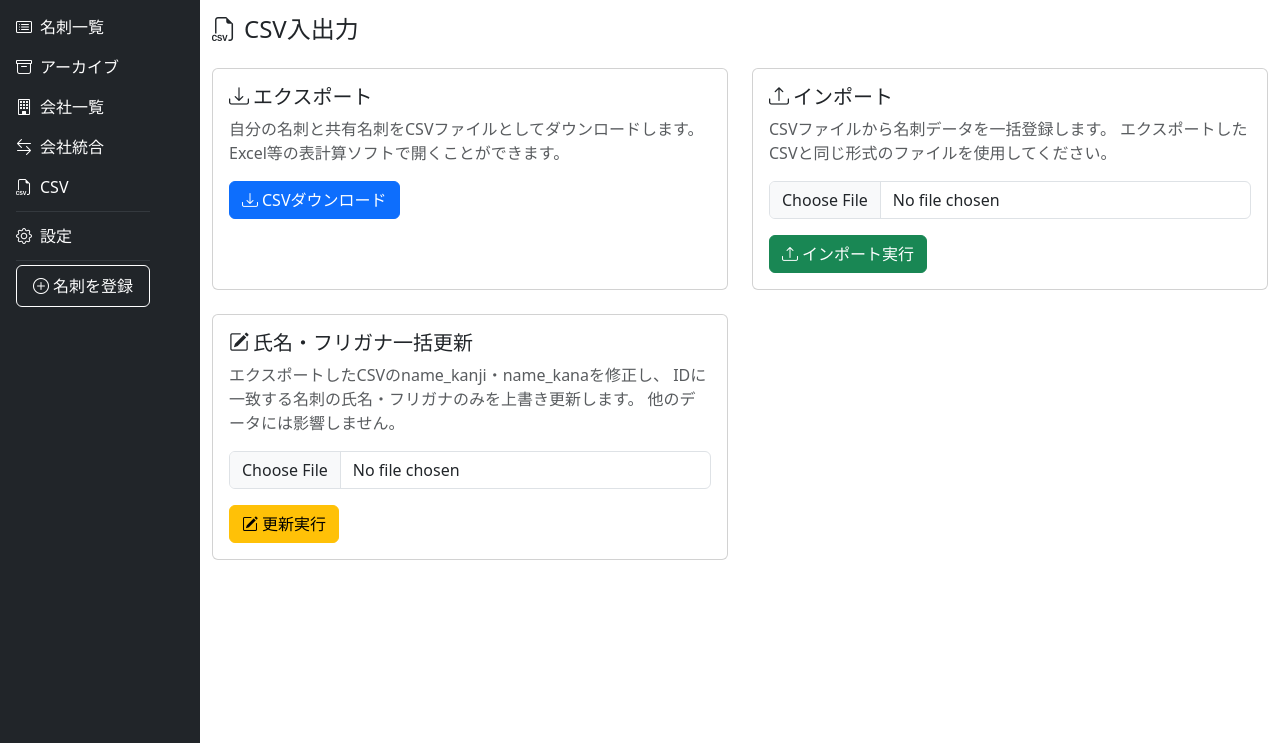
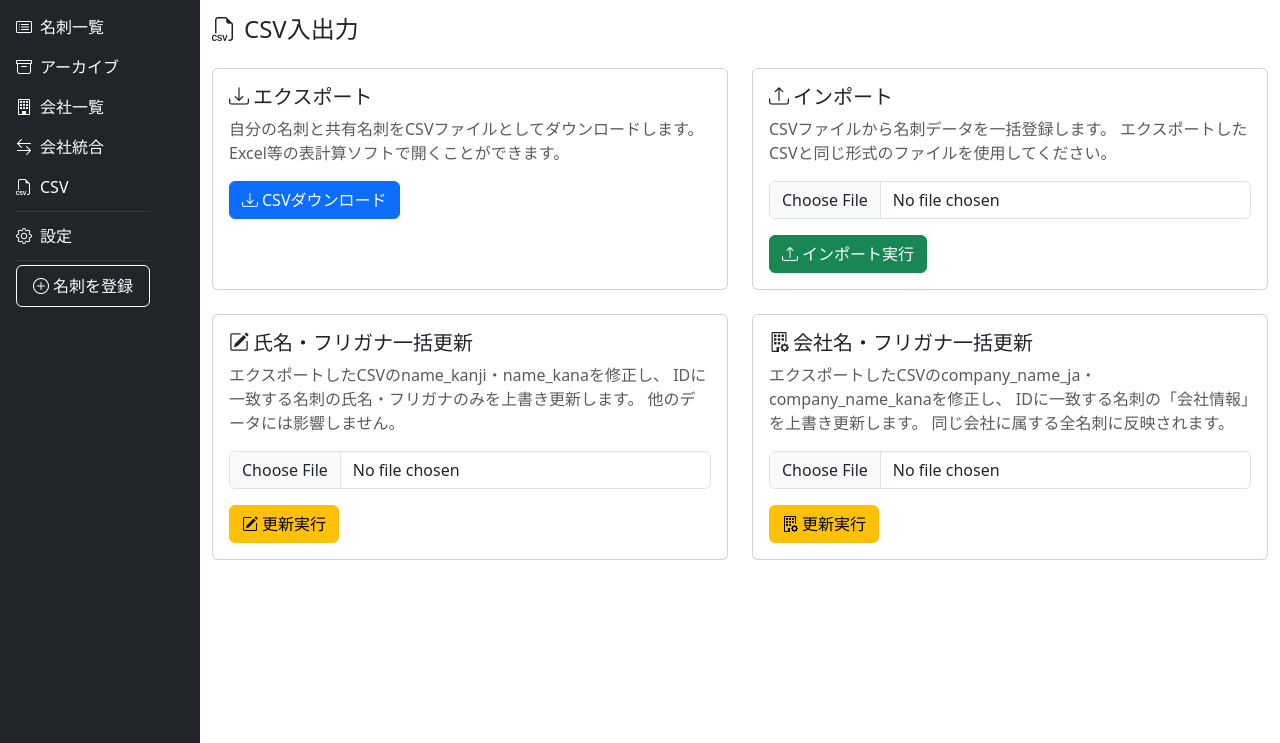
Before and after one commit to ochiken7/a013_card, a Flask app: page /csv in a window 1280 px wide. Shown: the part 57-800 px from the top of the page. Run offline with Flask 3, Linux system fonts and the light colour scheme; the visitor is signed in with stand-in values (Sample User, id 1).

Commit message:
CSVから会社名・フリガナ一括更新機能を追加
- /csv/update-companies エンドポイント追加
- CSV画面に「会社名・フリガナ一括更新」ボタン追加
- 同じ会社は1度だけ更新（重複処理を避ける）

Co-Authored-By: Claude Opus 4.6 <noreply@anthropic.com>

```diff
--- a/meishi/blueprints/csv_io/routes.py
+++ b/meishi/blueprints/csv_io/routes.py
@@ -253,3 +253,58 @@ def update_names():
         flash(f"更新に失敗しました: {str(e)}", "danger")
 
     return redirect(url_for("csv_io.index"))
+
+
+@csv_bp.route("/csv/update-companies", methods=["POST"])
+@login_required
+def update_companies():
+    """CSVのidに一致する名刺の会社名・会社名フリガナを上書き更新"""
+    file = request.files.get("csv_file")
+    if not file or file.filename == "":
+        flash("CSVファイルを選択してください。", "warning")
+        return redirect(url_for("csv_io.index"))
+
+    try:
+        raw = file.read()
+        text = raw.decode("utf-8-sig")
+        reader = csv.reader(io.StringIO(text))
+
+        header = next(reader, None)
+        if header is None:
+            flash("CSVファイルが空です。", "warning")
+            return redirect(url_for("csv_io.index"))
+
+        updated_companies = set()
+
+        for row in reader:
+            if not row or len(row) < 3:
+                continue
+
+            card_id = row[0].strip()
+            if not card_id.isdigit():
+                continue
+
+            company_name_ja = row[1].strip() if len(row) > 1 else ""
+            company_name_kana = row[2].strip() if len(row) > 2 else ""
+
+            card = Card.query.get(int(card_id))
+            if not card or not card.company:
+                continue
+
+            # 同じ会社は1度だけ更新
+            if card.company.id in updated_companies:
+                continue
+
+            if company_name_ja:
+                card.company.name_ja = company_name_ja
+            card.company.name_kana = company_name_kana or None
+            updated_companies.add(card.company.id)
+
+        db.session.commit()
+        flash(f"{len(updated_companies)}件の会社情報を更新しました。", "success")
+
+    except Exception as e:
+        db.session.rollback()
+        flash(f"更新に失敗しました: {str(e)}", "danger")
+
+    return redirect(url_for("csv_io.index"))
--- a/meishi/templates/csv/index.html
+++ b/meishi/templates/csv/index.html
@@ -72,5 +72,30 @@
             </div>
         </div>
     </div>
+
+    <!-- 会社名更新 -->
+    <div class="col-12 col-md-6">
+        <div class="card h-100">
+            <div class="card-body">
+                <h5 class="card-title">
+                    <i class="bi bi-building-gear me-1"></i>会社名・フリガナ一括更新
+                </h5>
+                <p class="card-text text-muted">
+                    エクスポートしたCSVのcompany_name_ja・company_name_kanaを修正し、
+                    IDに一致する名刺の「会社情報」を上書き更新します。
+                    同じ会社に属する全名刺に反映されます。
+                </p>
+                <form action="{{ url_for('csv_io.update_companies') }}" method="post" enctype="multipart/form-data">
+                    <div class="mb-3">
+                        <input type="file" class="form-control" name="csv_file" accept=".csv" required>
+                    </div>
+                    <button type="submit" class="btn btn-warning"
+                            onclick="return confirm('CSVのIDに一致する会社名・フリガナを上書きします。よろしいですか？')">
+                        <i class="bi bi-building-gear me-1"></i>更新実行
+                    </button>
+                </form>
+            </div>
+        </div>
+    </div>
 </div>
 {% endblock %}
```
